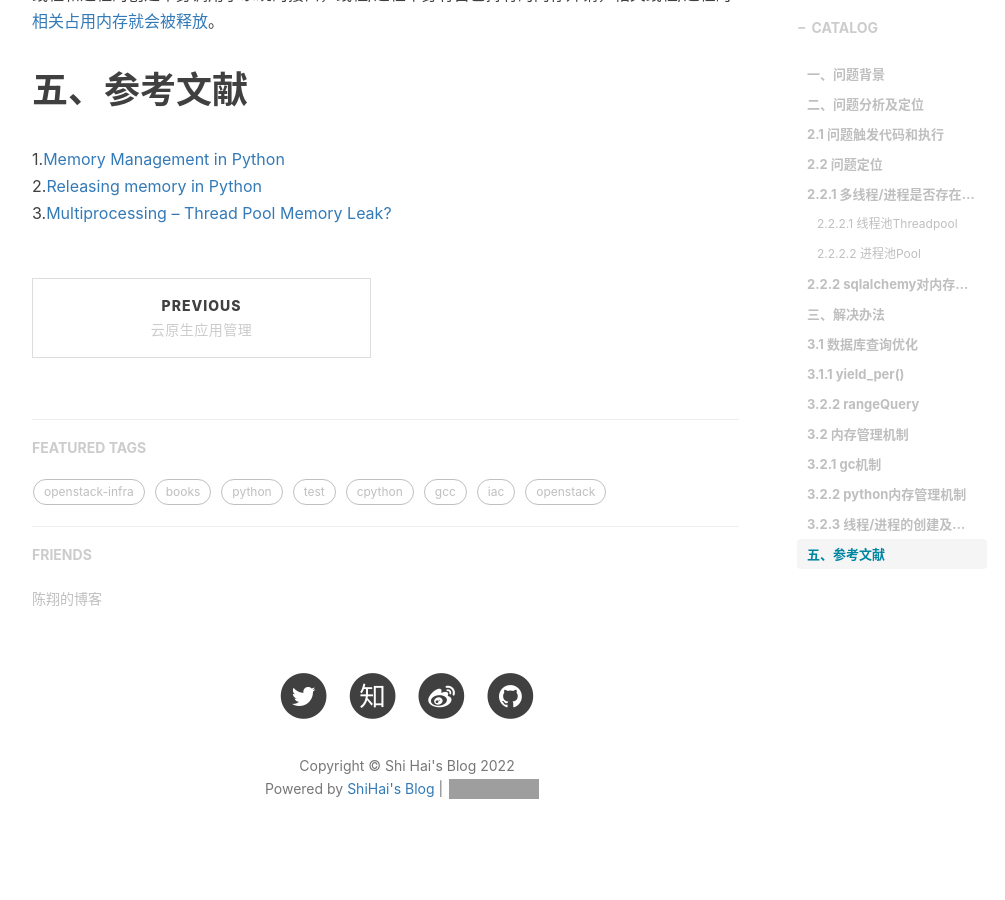
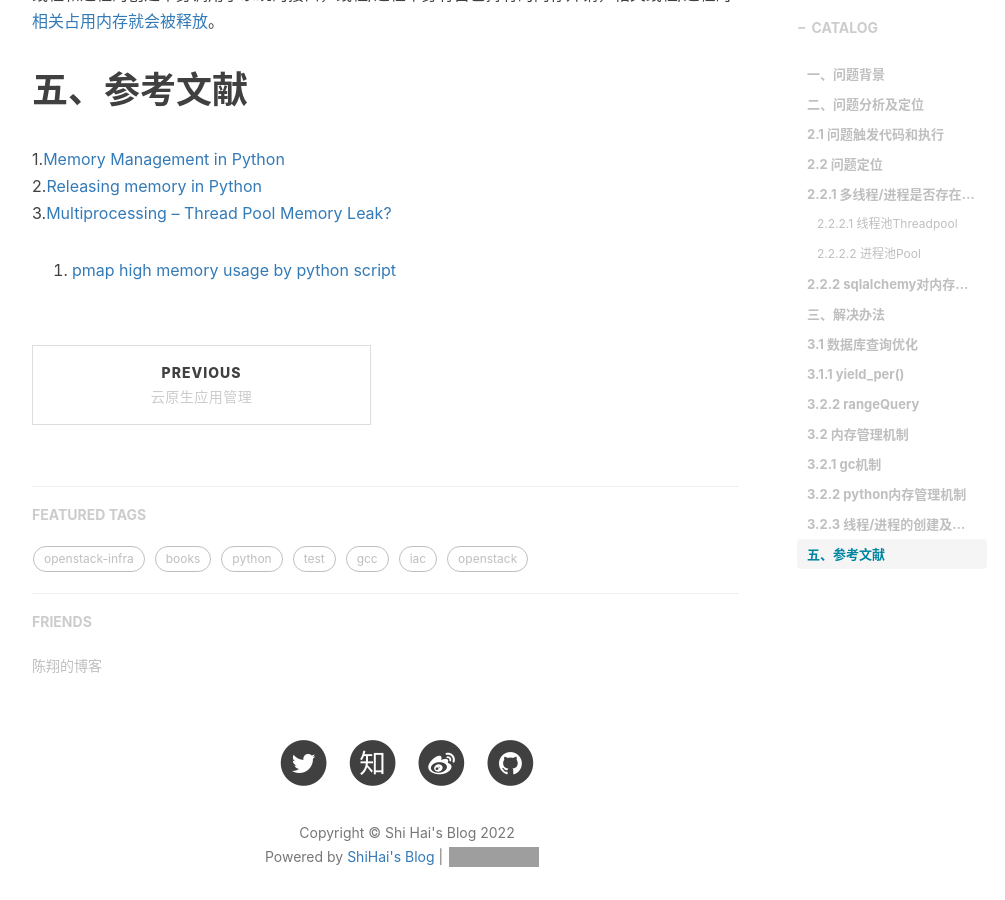
Before and after one commit to shihai1991/shihai1991.github.io, a Jekyll site: the page built from _posts/2022-09-20-multiprocessing-sqlalchemy.md, in a window 1280 px wide and 900 px high, scrolled down 6793 px. Shown: the whole window, without its empty margins (233-1238 px from the left). Built offline with Jekyll 4.4.1, drawn with Linux system fonts in a browser that asks for light colours; nearby versions of some CDN libraries; comment, search, counter and statistics services are not loaded; grey boxes are pictures that could not be loaded.

Commit message:
Update 2022-09-20-multiprocessing-sqlalchemy.md

```diff
--- a/_posts/2022-09-20-multiprocessing-sqlalchemy.md
+++ b/_posts/2022-09-20-multiprocessing-sqlalchemy.md
@@ -1,11 +1,11 @@
 ---
 layout: post
 title: 多线程/进程调用sqlalchemy内存占用高
-category: cpython
+category: python
 catalog: true
 published: true
 tags:
-  - cpython
+  - python
 time: '2022.09.18 09:07:00'
 ---
 # 一、问题背景
@@ -219,3 +219,4 @@
 1.[Memory Management in Python](https://www.honeybadger.io/blog/memory-management-in-python/)
 2.[Releasing memory in Python](https://stackoverflow.com/questions/15455048/releasing-memory-in-python)
 3.[Multiprocessing -- Thread Pool Memory Leak?](https://stackoverflow.com/questions/51272951/multiprocessing-thread-pool-memory-leak)
+4. [pmap high memory usage by python script](https://stackoverflow.com/questions/29348245/pmap-high-memory-usage-by-python-script)
```
